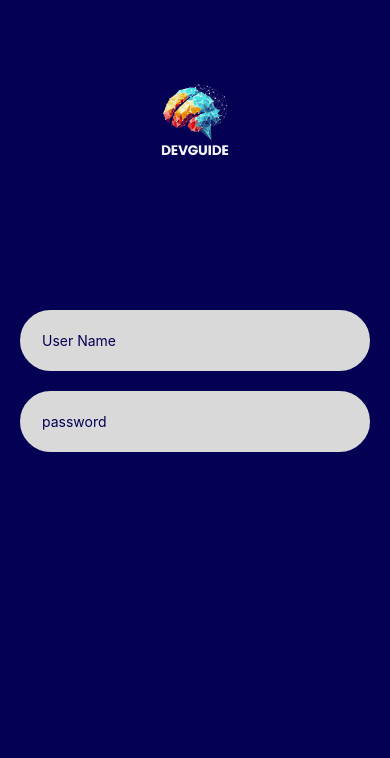
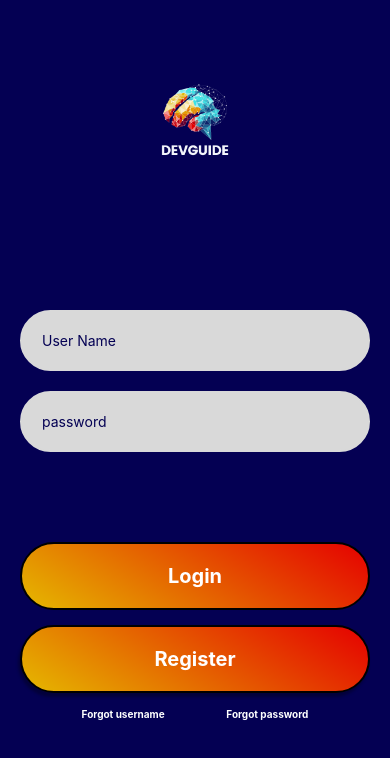
Before and after one commit to kiddos97/DevGuides, a React Native app: screen / in a window 390 px wide. Shown: the top 758 px of the page. Built offline with nearby package versions, Linux system fonts and the light colour scheme.

Commit message:
updated Login Screen adding HomeScreen

```diff
--- a/app/components/AppTextInput.js
+++ b/app/components/AppTextInput.js
@@ -28,7 +28,7 @@ const styles = StyleSheet.create({
   usernameContainer: {
     borderWidth: 2,
     borderColor: color.borderColor,
-    padding: 20,
+    padding:20,
     borderRadius: 35,
     margin: 10,
     backgroundColor:color.TextbackgroundColor
--- /dev/null
+++ b/app/components/Button.js
@@ -0,0 +1,78 @@
+import React from 'react'
+import {View, Text, StyleSheet, TouchableOpacity} from 'react-native'
+import color from '../../config/color';
+import { LinearGradient } from 'expo-linear-gradient';
+
+const Button = () => {
+  return (
+   <View>
+    <View>
+        <TouchableOpacity onPress={() => console.log('Login button pressed')}>
+        <LinearGradient
+        // Button Linear Gradient
+        colors={[color.buttonColor2, color.buttonColor3]}
+        start= {{x: 0.1, y: 0.2}}
+        style={styles.buttonContainer}>
+        <Text style={styles.text}>Login</Text>
+      </LinearGradient>
+        </TouchableOpacity>
+    </View>
+    <View>
+        <TouchableOpacity onPress={() => console.log('Register button pressed')}>
+        <LinearGradient
+        // Button Linear Gradient
+        colors={[color.buttonColor2, color.buttonColor3]}
+        start= {{x: 0.1, y: 0.2}}
+        style={styles.buttonContainer1}>
+        <Text style={styles.text}>Register</Text>
+      </LinearGradient>
+        </TouchableOpacity>
+    </View>
+    <View style={styles.textContainer}>
+        <TouchableOpacity onPress={() => console.log('forgot username pressed')}>
+        <Text style={styles.text1}>Forgot username</Text>
+        </TouchableOpacity>
+        <TouchableOpacity onPress={() => console.log('forgot password pressed')}>
+        <Text style={styles.text1}>Forgot password</Text>
+        </TouchableOpacity>
+    </View>
+   </View>
+  )
+}
+
+const styles = StyleSheet.create({
+
+    buttonContainer:{
+        borderWidth:2,
+        borderRadius: 35,
+        padding:20,
+        backgroundColor:color.buttonColor1
+    },
+    buttonContainer1:{
+        borderWidth:2,
+        borderRadius: 35,
+        padding:20,
+        marginTop:15,
+        shadowOpacity:0.3,
+        shadowRadius: 3,
+        shadowOffset:{width:-2, height: 4}
+    },
+    textContainer:{
+        marginTop:15,
+        flexDirection:'row',
+        justifyContent:'space-evenly'
+    },
+    text:{
+        color:color.white,
+        textAlign:'center',
+        fontSize: 20,
+        fontWeight:'bold'
+    },
+    text1:{
+        color:color.white,
+        textAlign:'center',
+        fontSize: 10,
+        fontWeight:'bold'
+    }
+});
+export default Button
--- a/app/screen/LoginScreen.js
+++ b/app/screen/LoginScreen.js
@@ -2,6 +2,7 @@
 import { SafeAreaView, View, StyleSheet,Text, Image } from 'react-native'
 import AppTextInput from '../components/AppTextInput'
 import color from '../../config/color'
+import Button from '../components/Button'
 
 const LoginScreen = () => {
   return (
@@ -16,6 +17,9 @@ const LoginScreen = () => {
             <View style={styles.UserContainer}>
                 <AppTextInput/>
                 </View>
+                <View style={styles.LoginContainer}>
+                    <Button/>
+                    </View>
     </SafeAreaView>
 
   )
@@ -26,6 +30,10 @@ const styles = StyleSheet.create({
     container:{
         flex:1,
         backgroundColor:color.AppBackgroundColor
+    },
+    LoginContainer:{
+        padding:20,
+        marginTop:50,
     },
     logo:{
         width:100,
--- a/config/color.js
+++ b/config/color.js
@@ -3,7 +3,10 @@ const color = {
     TextbackgroundColor: '#D9D9D9',
     borderColor:'#D9D9D9',
     white: '#fff',
-    textinputColor: '#607D8B'
+    textinputColor: '#607D8B',
+    buttonColor1:'#3DE2E5',
+    buttonColor2:'#E50000',
+    buttonColor3:'#E5B800'
 }
 
 export default color
--- a/package.json
+++ b/package.json
@@ -12,7 +12,8 @@
     "expo": "~50.0.14",
     "expo-status-bar": "~1.11.1",
     "react": "18.2.0",
-    "react-native": "0.73.6"
+    "react-native": "0.73.6",
+    "expo-linear-gradient": "~12.7.2"
   },
   "devDependencies": {
     "@babel/core": "^7.20.0"
```
Also changed, not shown: app/screen/HomeScreen.js (added), 1 other file (tests, documents, lock files or other folders).
